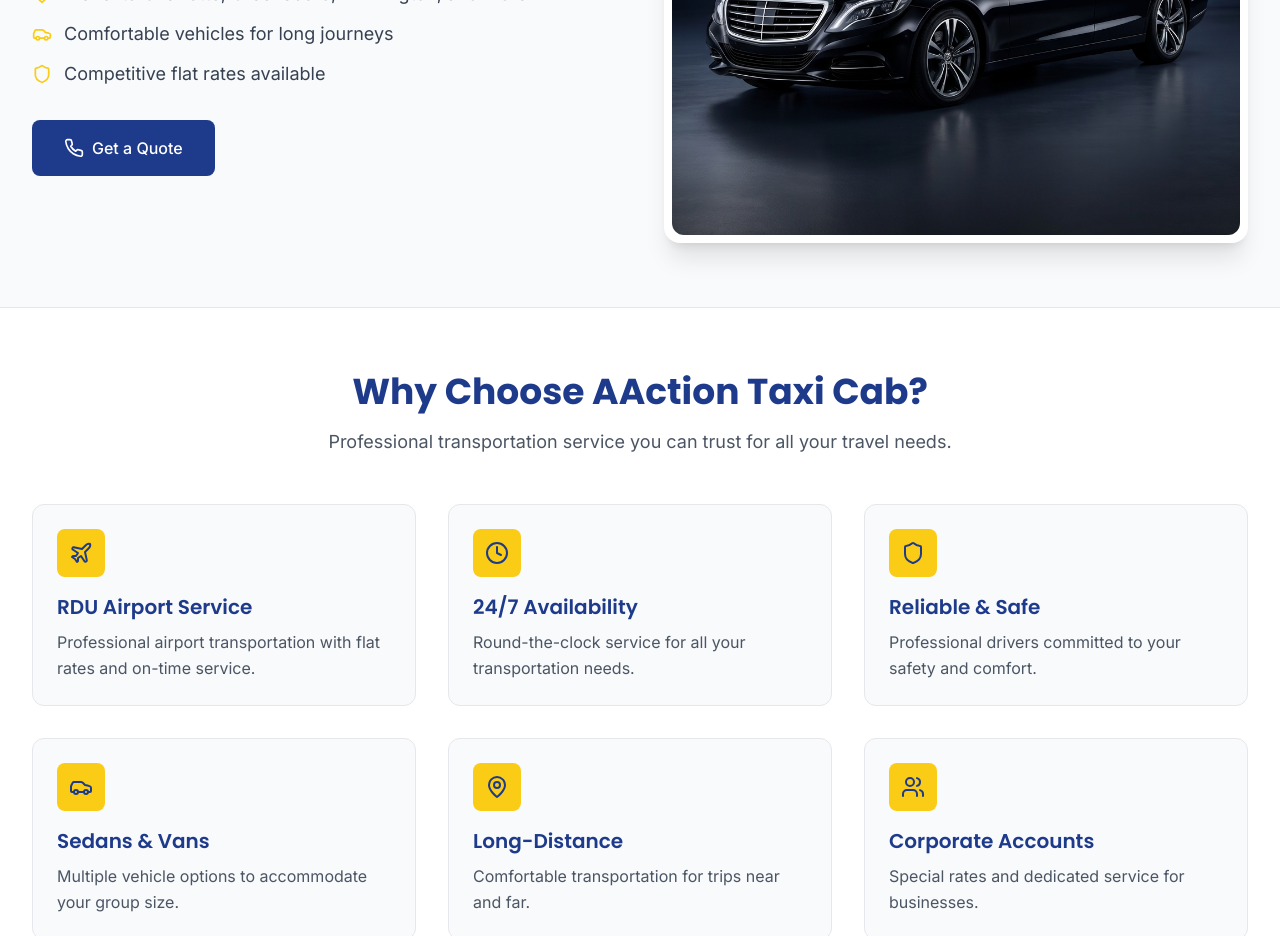
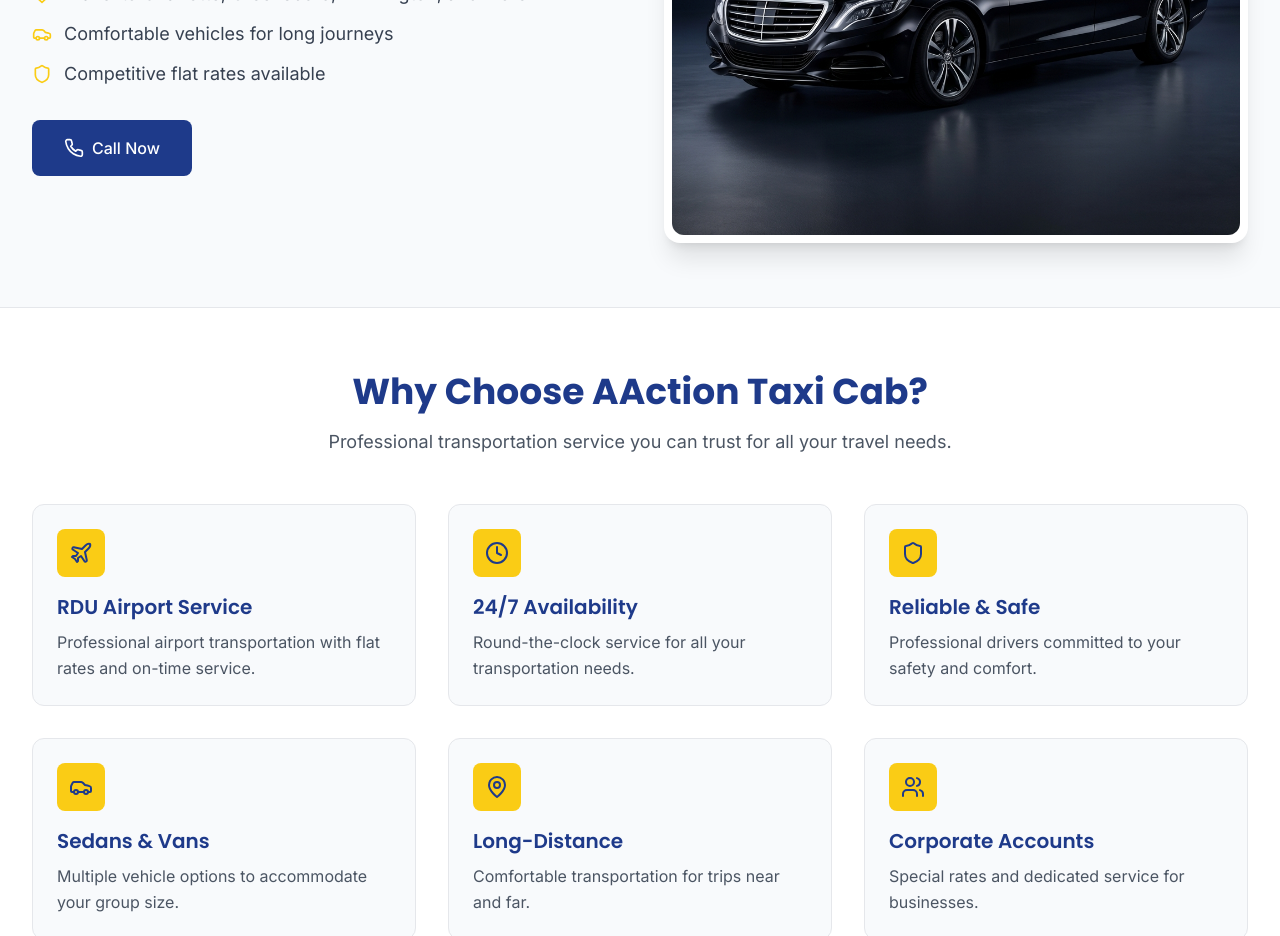
Before and after one commit to arunxtechnology/aactiontaxicab, a React (Vite) app: page / in a window 1280 px wide. Shown: the part 1760-2696 px from the top of the page. Built offline with nearby package versions, Linux system fonts and the light colour scheme; no server answers.

Commit message:
Update Long Distance CTA to Call Now

```diff
--- a/src/pages/Home.tsx
+++ b/src/pages/Home.tsx
@@ -186,7 +186,7 @@
                 className="inline-flex items-center space-x-2 bg-deep-navy hover:bg-blue-900 text-white font-medium px-8 py-4 rounded-lg transition-all"
               >
                 <Phone className="w-5 h-5" />
-                <span>Get a Quote</span>
+                <span>Call Now</span>
               </a>
             </div>
             <div className="w-full lg:w-1/2">
```
